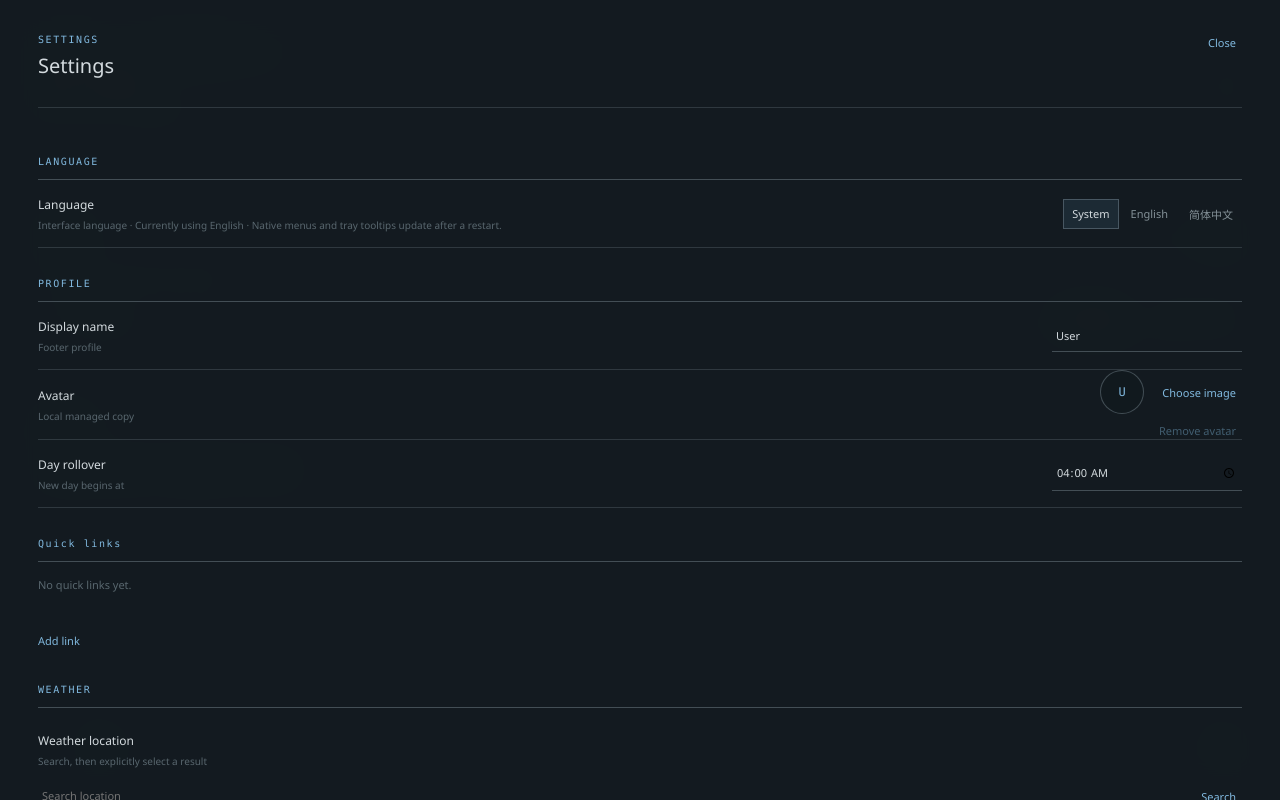
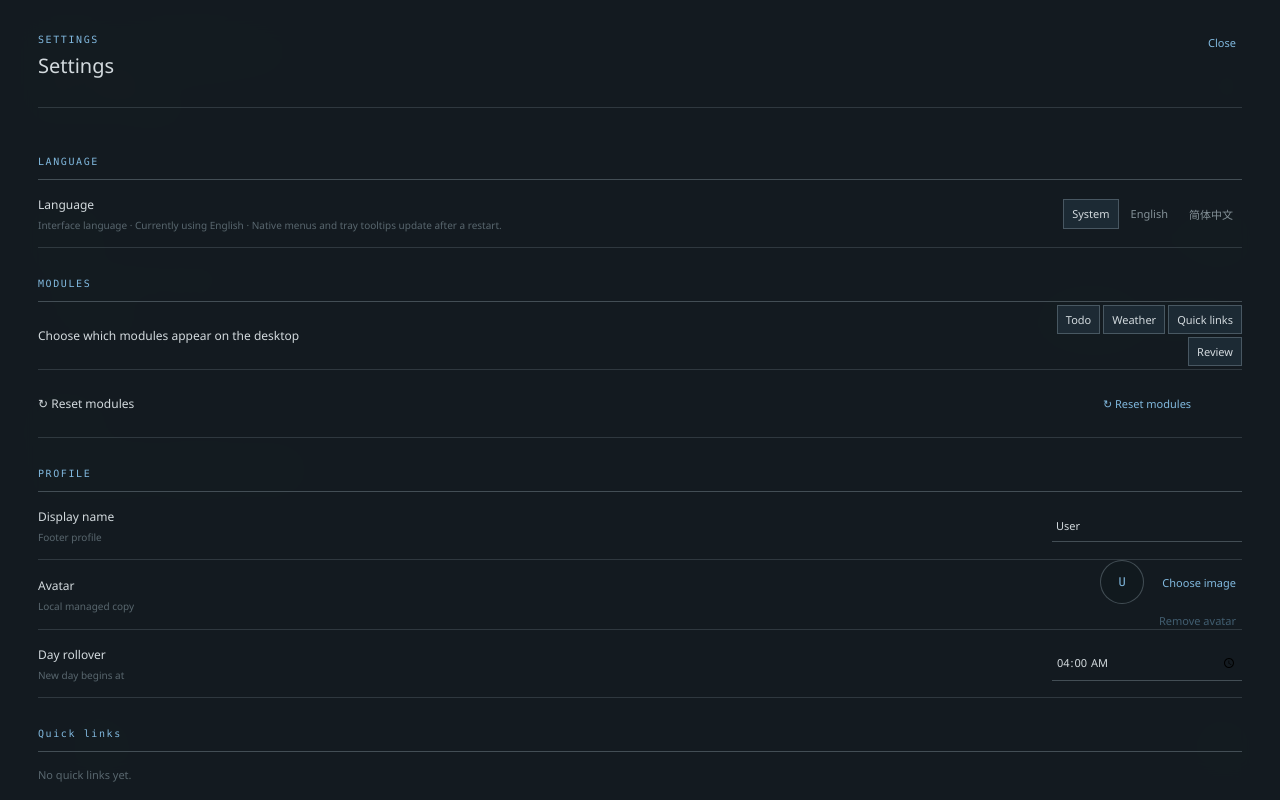
Before and after one commit to alanfloyd-dev/desktop-todo-widget, a Vue app: page / in a window 1280 px wide. Both pictures are taken after a click on the button 1223 px from the left and 750 px from the top of the page. Built offline with nearby package versions, Linux system fonts and the light colour scheme.

Commit message:
feat: add module visibility controls to settings

```diff
--- a/src/components/SettingsPanel.vue
+++ b/src/components/SettingsPanel.vue
@@ -11,7 +11,13 @@ import {
 } from "../appearance";
 import { languageOptionLabel, normalizeLanguage, useI18n, type Language } from "../i18n";
 import { moveLink, newLinkId, quickLinkUrlErrorKey } from "../modules/shortcuts/links";
-import type { ModuleVisibility } from "../modules/registry";
+import {
+  DEFAULT_MODULE_VISIBILITY,
+  MODULE_REGISTRY,
+  resolveModuleVisibility,
+  type ModuleId,
+  type ModuleVisibility,
+} from "../modules/registry";
 import { createUpdateChecker, previewUpdateBridge, updateSurface } from "../updateCheck";
 import type {
   AppearanceProfiles,
@@ -210,6 +216,30 @@ function deleteLink(id: string) {
   if (editingLinkId.value === id) resetEditor();
 }
 
+/**
+ * Module visibility draft.
+ *
+ * Initialized from the authoritative settings exactly like every other draft
+ * on this panel: toggles and the reset below change this copy only, Save
+ * emits it, and closing without Save discards it. The registry is the single
+ * source of the ids and labels; the resolved shape guarantees exactly the
+ * four known keys even if the stored document arrived in an unexpected form.
+ */
+const moduleVisibilityDraft = ref<ModuleVisibility>(
+  resolveModuleVisibility(props.settings.moduleVisibility),
+);
+
+function toggleModule(id: ModuleId) {
+  moduleVisibilityDraft.value = {
+    ...moduleVisibilityDraft.value,
+    [id]: !moduleVisibilityDraft.value[id],
+  };
+}
+
+function resetModules() {
+  moduleVisibilityDraft.value = { ...DEFAULT_MODULE_VISIBILITY };
+}
+
 const developerOpen = ref(false);
 
 /**
@@ -389,11 +419,10 @@ function save() {
     displayName: displayName.value,
     avatarAssetId: avatarAssetId.value,
     quickLinks: quickLinks.value.map((link) => ({ ...link })),
-    // No module editor exists yet (B3), so there is no draft: the stored
-    // visibility rides through unchanged, which keeps an ordinary Save
-    // idempotent for the known members while the backend preserves unknown
-    // future ids the payload cannot express.
-    moduleVisibility: props.settings.moduleVisibility,
+    // The draft, not the stored value: this is the one place module
+    // preferences change. The backend preserves unknown future ids the
+    // payload cannot express (B2's replace semantics).
+    moduleVisibility: { ...moduleVisibilityDraft.value },
   });
 }
 
@@ -609,6 +638,46 @@ function cloneProfiles(profiles: AppearanceProfiles): AppearanceProfiles {
             {{ languageOptionLabel(option, t) }}
           </button>
         </div>
+      </div>
+
+      <div class="settings-section-heading settings-major-heading">
+        <strong>{{ t("settings.modulesHeading") }}</strong>
+      </div>
+      <!--
+        The module switches are pressed-toggle buttons, the panel's established
+        multi-state control (same group styling and aria-pressed semantics as
+        the language picker): pressed = the module is enabled. They edit the
+        draft only — the dashboard updates on Save, and closing without Save
+        discards them. Ids and labels come from the module registry.
+      -->
+      <div class="settings-row">
+        <span>
+          <strong>{{ t("settings.modulesDescription") }}</strong>
+        </span>
+        <div
+          class="appearance-options"
+          role="group"
+          :aria-label="t('settings.modulesHeading')"
+        >
+          <button
+            v-for="module in MODULE_REGISTRY"
+            :key="module.id"
+            type="button"
+            :class="{ active: moduleVisibilityDraft[module.id] }"
+            :aria-pressed="moduleVisibilityDraft[module.id]"
+            @click="toggleModule(module.id)"
+          >
+            {{ t(module.labelKey) }}
+          </button>
+        </div>
+      </div>
+      <div class="settings-row">
+        <span>
+          <strong>{{ t("settings.modulesReset") }}</strong>
+        </span>
+        <button type="button" @click="resetModules">
+          {{ t("settings.modulesReset") }}
+        </button>
       </div>
 
       <div class="settings-section-heading settings-major-heading"><strong>{{ t("settings.profileHeading") }}</strong></div>
--- a/src/i18n/catalog.ts
+++ b/src/i18n/catalog.ts
@@ -201,6 +201,10 @@ export const en: Record<string, string> = {
   "settings.language.option.zhHans": "简体中文",
   "settings.language.effective": "Currently using {language}",
   "settings.language.restartHint": "Native menus and tray tooltips update after a restart.",
+
+  "settings.modulesHeading": "MODULES",
+  "settings.modulesDescription": "Choose which modules appear on the desktop",
+  "settings.modulesReset": "↻ Reset modules",
 
   "settings.profileHeading": "PROFILE",
   "settings.displayName": "Display name",
@@ -532,6 +536,10 @@ export const zhHans: Record<string, string> = {
   "settings.language.effective": "当前使用 {language}",
   "settings.language.restartHint": "原生菜单与托盘提示会在重启后更新。",
 
+  "settings.modulesHeading": "模块",
+  "settings.modulesDescription": "选择显示在桌面上的模块",
+  "settings.modulesReset": "↻ 恢复默认模块",
+
   "settings.profileHeading": "个人资料",
   "settings.displayName": "显示名称",
   "settings.displayNameHint": "页脚个人信息",
```
